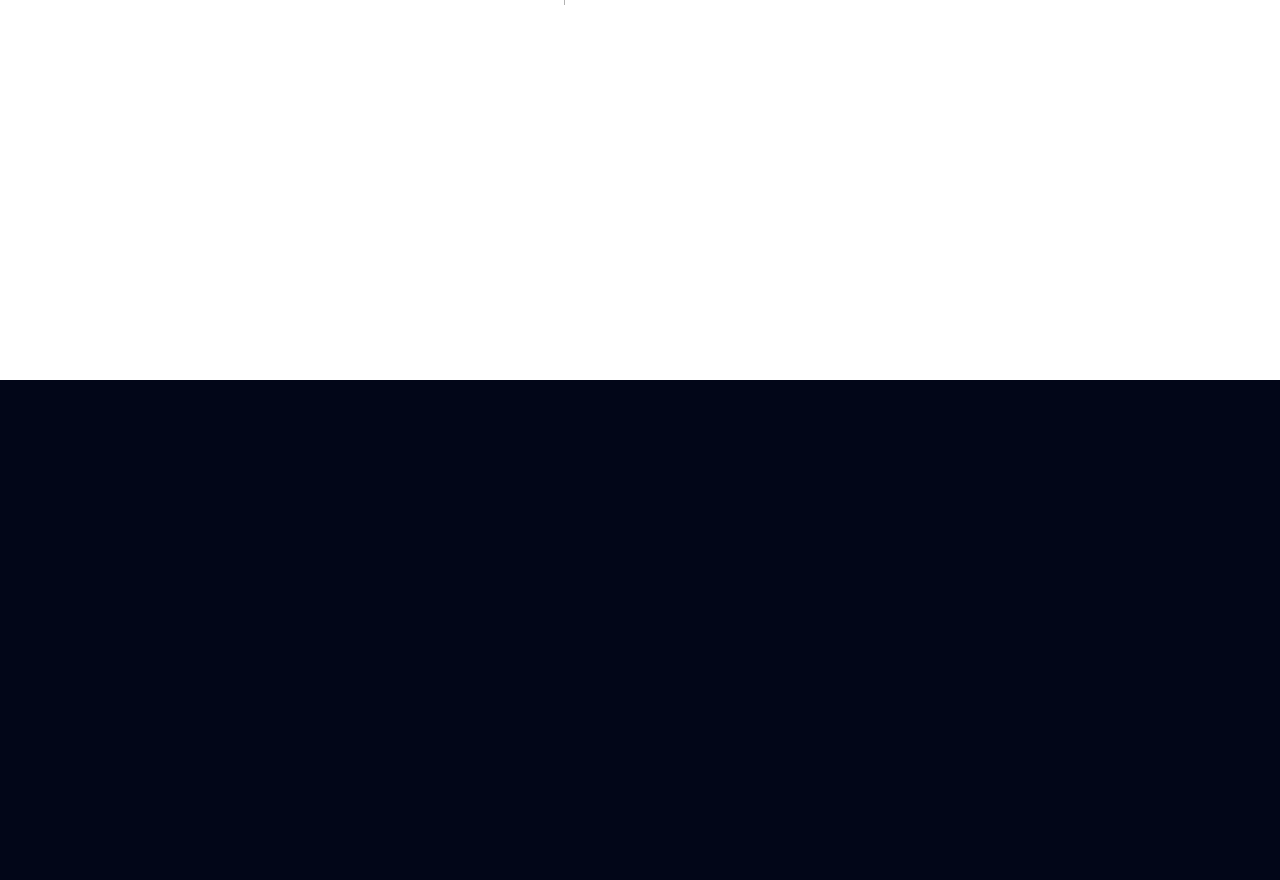
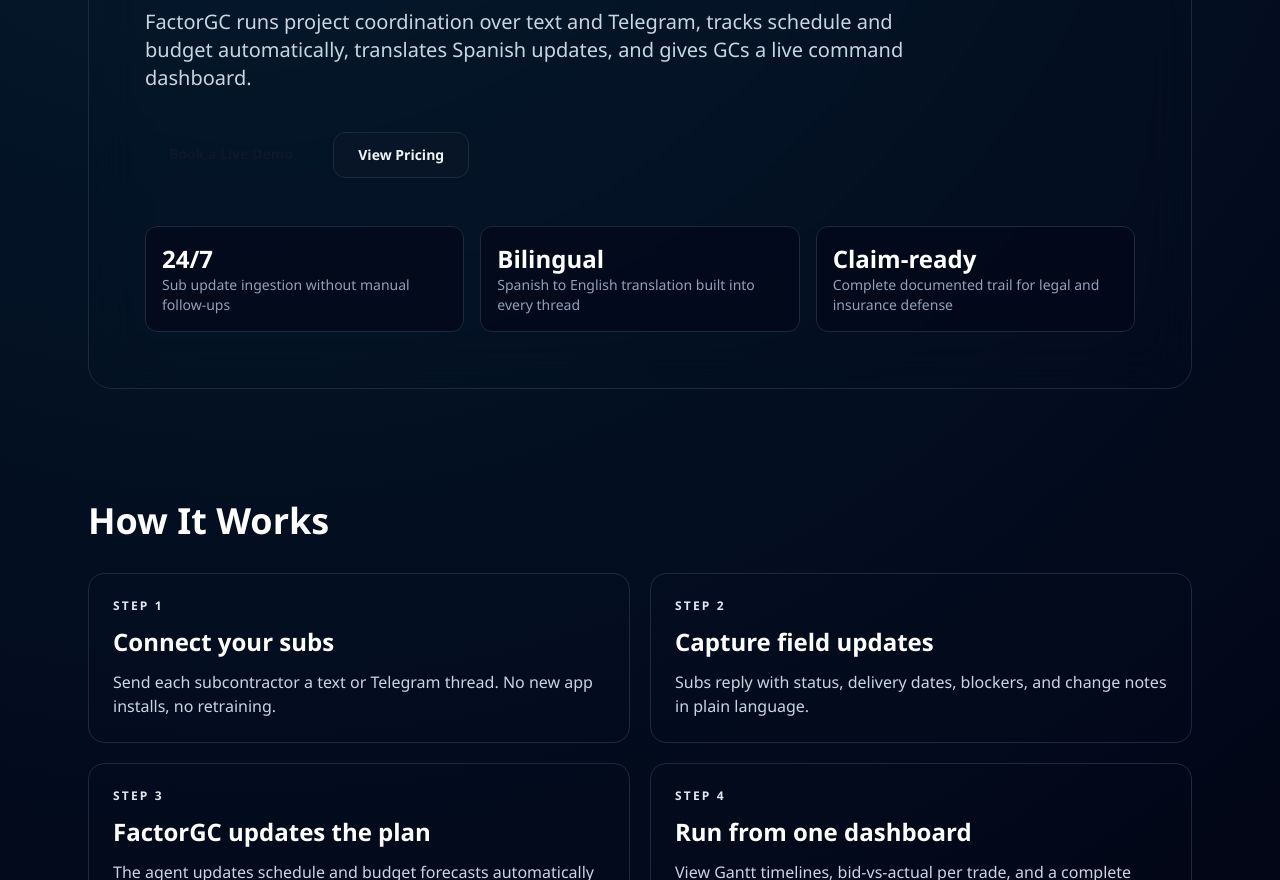
Before and after one commit to hak-tx/gc-tracker, a Next.js app: page /landing in a window 1280 px wide. Before the commit this address had no page. Shown: the part 420-1300 px from the top of the page. Before the commit the page ends 800 px from the top, so only its background shows below. Built offline with nearby package versions, Linux system fonts and the light colour scheme.

Commit message:
Add FactorGC landing page

```diff
--- /dev/null
+++ b/src/app/landing/page.tsx
@@ -0,0 +1,212 @@
+const howItWorks = [
+  {
+    title: "Connect your subs",
+    copy: "Send each subcontractor a text or Telegram thread. No new app installs, no retraining.",
+  },
+  {
+    title: "Capture field updates",
+    copy: "Subs reply with status, delivery dates, blockers, and change notes in plain language.",
+  },
+  {
+    title: "FactorGC updates the plan",
+    copy: "The agent updates schedule and budget forecasts automatically and flags slippage early.",
+  },
+  {
+    title: "Run from one dashboard",
+    copy: "View Gantt timelines, bid-vs-actual per trade, and a complete audit trail for every decision.",
+  },
+];
+
+const features = [
+  "Text + Telegram communication with subcontractors",
+  "Automatic schedule adjustments from live responses",
+  "Spanish-to-English translation for field teams",
+  "Full legal-grade audit trail for disputes and insurance",
+  "Gantt chart dashboard for milestone and dependency visibility",
+  "Bid vs actual tracking per subcontractor in real time",
+  "Acts as a digital PM assistant for lean GC teams",
+];
+
+const pains = [
+  "Your PMs spend hours chasing status updates instead of managing risk.",
+  "Critical delays surface too late because updates are buried in group chats.",
+  "Language barriers with crews create avoidable rework and schedule drift.",
+  "When claims happen, documentation is incomplete or impossible to piece together.",
+];
+
+const pricing = [
+  {
+    name: "Basic",
+    price: "$299/mo",
+    target: "Small GCs running a few active jobs",
+    bullets: ["Up to 5 active projects", "Core messaging + schedule tracking", "Audit trail + weekly exports"],
+  },
+  {
+    name: "Pro",
+    price: "$899/mo",
+    target: "Growing contractors managing multiple crews",
+    bullets: [
+      "Up to 20 active projects",
+      "Advanced Gantt + bid-vs-actual analytics",
+      "Priority support + multilingual workflows",
+    ],
+    featured: true,
+  },
+  {
+    name: "Enterprise",
+    price: "Custom",
+    target: "Multi-office teams with compliance requirements",
+    bullets: ["Unlimited projects", "Custom integrations + reporting", "Dedicated onboarding + SLA"],
+  },
+];
+
+export default function Home() {
+  return (
+    <main className="section-grid">
+      <section className="mx-auto max-w-6xl px-6 pb-20 pt-12 md:pb-28 md:pt-16">
+        <div className="rounded-3xl border border-line/90 bg-panel/65 p-8 shadow-glow backdrop-blur-xl md:p-14">
+          <p className="mb-6 inline-flex items-center gap-2 rounded-full border border-accent/30 bg-accent/10 px-4 py-2 text-xs font-semibold uppercase tracking-[0.16em] text-accentSoft">
+            AI Agent for Construction PM
+          </p>
+          <h1 className="max-w-4xl font-display text-4xl font-semibold leading-tight text-white md:text-6xl">
+            Keep every subcontractor aligned with one AI project manager.
+          </h1>
+          <p className="mt-6 max-w-3xl text-lg text-slate-300 md:text-xl">
+            FactorGC runs project coordination over text and Telegram, tracks schedule and budget automatically,
+            translates Spanish updates, and gives GCs a live command dashboard.
+          </p>
+          <div className="mt-10 flex flex-wrap gap-4">
+            <a
+              href="https://gc-tracker-hakel.vercel.app"
+              target="_blank"
+              rel="noreferrer"
+              className="rounded-xl bg-accent px-6 py-3 text-sm font-semibold text-slate-900 transition hover:bg-accentSoft"
+            >
+              Book a Live Demo
+            </a>
+            <a
+              href="#pricing"
+              className="rounded-xl border border-line bg-slate-900/40 px-6 py-3 text-sm font-semibold text-slate-100 transition hover:border-accent/70 hover:text-accentSoft"
+            >
+              View Pricing
+            </a>
+          </div>
+          <div className="mt-12 grid gap-4 sm:grid-cols-3">
+            <div className="rounded-xl border border-line bg-slate-950/60 p-4">
+              <p className="text-2xl font-semibold text-white">24/7</p>
+              <p className="text-sm text-slate-400">Sub update ingestion without manual follow-ups</p>
+            </div>
+            <div className="rounded-xl border border-line bg-slate-950/60 p-4">
+              <p className="text-2xl font-semibold text-white">Bilingual</p>
+              <p className="text-sm text-slate-400">Spanish to English translation built into every thread</p>
+            </div>
+            <div className="rounded-xl border border-line bg-slate-950/60 p-4">
+              <p className="text-2xl font-semibold text-white">Claim-ready</p>
+              <p className="text-sm text-slate-400">Complete documented trail for legal and insurance defense</p>
+            </div>
+          </div>
+        </div>
+      </section>
+
+      <section className="mx-auto max-w-6xl px-6 pb-20">
+        <h2 className="font-display text-3xl font-semibold text-white md:text-4xl">How It Works</h2>
+        <div className="mt-8 grid gap-5 md:grid-cols-2">
+          {howItWorks.map((item, idx) => (
+            <article key={item.title} className="card-shine rounded-2xl border border-line bg-panel/80 p-6">
+              <p className="text-xs font-semibold uppercase tracking-[0.18em] text-accentSoft">Step {idx + 1}</p>
+              <h3 className="mt-3 font-display text-2xl font-semibold text-white">{item.title}</h3>
+              <p className="mt-3 text-slate-300">{item.copy}</p>
+            </article>
+          ))}
+        </div>
+      </section>
+
+      <section className="mx-auto max-w-6xl px-6 pb-20">
+        <div className="rounded-3xl border border-line bg-panel/75 p-8 md:p-10">
+          <h2 className="font-display text-3xl font-semibold text-white md:text-4xl">Feature Set Built for GCs</h2>
+          <ul className="mt-8 grid gap-3 md:grid-cols-2">
+            {features.map((feature) => (
+              <li key={feature} className="rounded-xl border border-line bg-slate-950/60 p-4 text-slate-200">
+                {feature}
+              </li>
+            ))}
+          </ul>
+        </div>
+      </section>
+
+      <section className="mx-auto grid max-w-6xl gap-8 px-6 pb-20 md:grid-cols-[1.3fr_1fr]">
+        <div className="rounded-3xl border border-line bg-panel/80 p-8 md:p-10">
+          <h2 className="font-display text-3xl font-semibold text-white md:text-4xl">Why GCs Need This Now</h2>
+          <div className="mt-7 space-y-4">
+            {pains.map((pain) => (
+              <p key={pain} className="rounded-xl border border-line bg-slate-950/60 p-4 text-slate-300">
+                {pain}
+              </p>
+            ))}
+          </div>
+        </div>
+        <div className="rounded-3xl border border-highlight/40 bg-gradient-to-b from-highlight/20 via-amber-700/5 to-transparent p-8">
+          <p className="text-xs font-semibold uppercase tracking-[0.16em] text-highlight">Bottom line</p>
+          <h3 className="mt-3 font-display text-3xl font-semibold text-white">Ship more jobs with less PM overhead.</h3>
+          <p className="mt-4 text-slate-300">
+            FactorGC compresses project communication into an always-on operating layer, so your team stays ahead of schedule risk and budget drift.
+          </p>
+        </div>
+      </section>
+
+      <section id="pricing" className="mx-auto max-w-6xl px-6 pb-20">
+        <h2 className="font-display text-3xl font-semibold text-white md:text-4xl">Pricing</h2>
+        <div className="mt-8 grid gap-5 md:grid-cols-3">
+          {pricing.map((tier) => (
+            <article
+              key={tier.name}
+              className={`rounded-2xl border p-6 ${
+                tier.featured
+                  ? "border-accent bg-gradient-to-b from-accent/20 via-panel to-panel shadow-glow"
+                  : "border-line bg-panel/80"
+              }`}
+            >
+              <p className="font-display text-xl font-semibold text-white">{tier.name}</p>
+              <p className="mt-2 text-3xl font-bold text-accentSoft">{tier.price}</p>
+              <p className="mt-2 text-sm text-slate-300">{tier.target}</p>
+              <ul className="mt-5 space-y-3">
+                {tier.bullets.map((bullet) => (
+                  <li key={bullet} className="rounded-lg border border-line/80 bg-slate-950/55 p-3 text-sm text-slate-200">
+                    {bullet}
+                  </li>
+                ))}
+              </ul>
+              <a
+                href="https://gc-tracker-hakel.vercel.app"
+                target="_blank"
+                rel="noreferrer"
+                className="mt-6 inline-block rounded-lg bg-slate-100 px-4 py-2 text-sm font-semibold text-slate-900 transition hover:bg-white"
+              >
+                Request Demo
+              </a>
+            </article>
+          ))}
+        </div>
+      </section>
+
+      <section className="mx-auto max-w-6xl px-6 pb-24">
+        <div className="rounded-3xl border border-accent/40 bg-gradient-to-r from-accent/20 via-panel to-panel p-8 text-center md:p-12">
+          <h2 className="font-display text-3xl font-semibold text-white md:text-4xl">
+            Ready to run your projects with an AI PM?
+          </h2>
+          <p className="mx-auto mt-4 max-w-2xl text-slate-300">
+            Give FactorGC one live project and see how quickly updates, documentation, and scheduling discipline improve.
+          </p>
+          <a
+            href="https://gc-tracker-hakel.vercel.app"
+            target="_blank"
+            rel="noreferrer"
+            className="mt-8 inline-block rounded-xl bg-accent px-7 py-3 text-sm font-semibold text-slate-900 transition hover:bg-accentSoft"
+          >
+            Book Demo
+          </a>
+        </div>
+      </section>
+    </main>
+  );
+}
```
